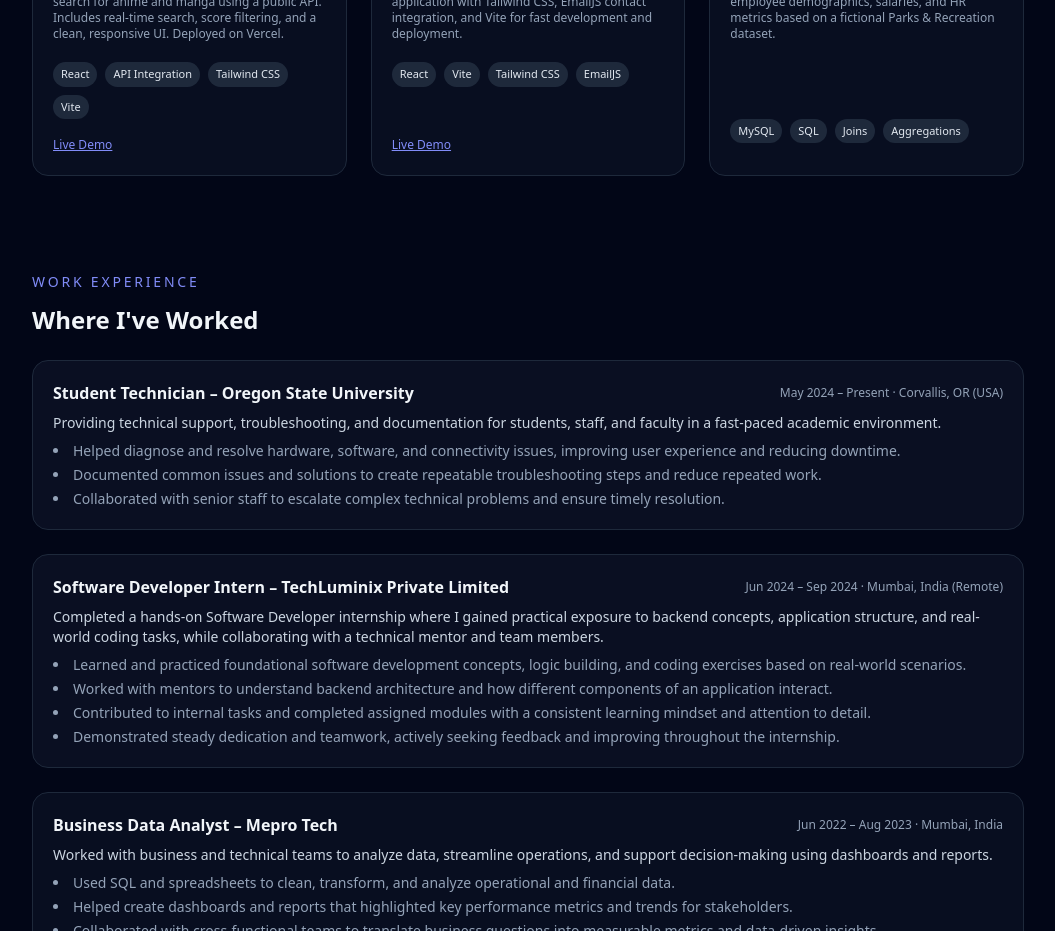
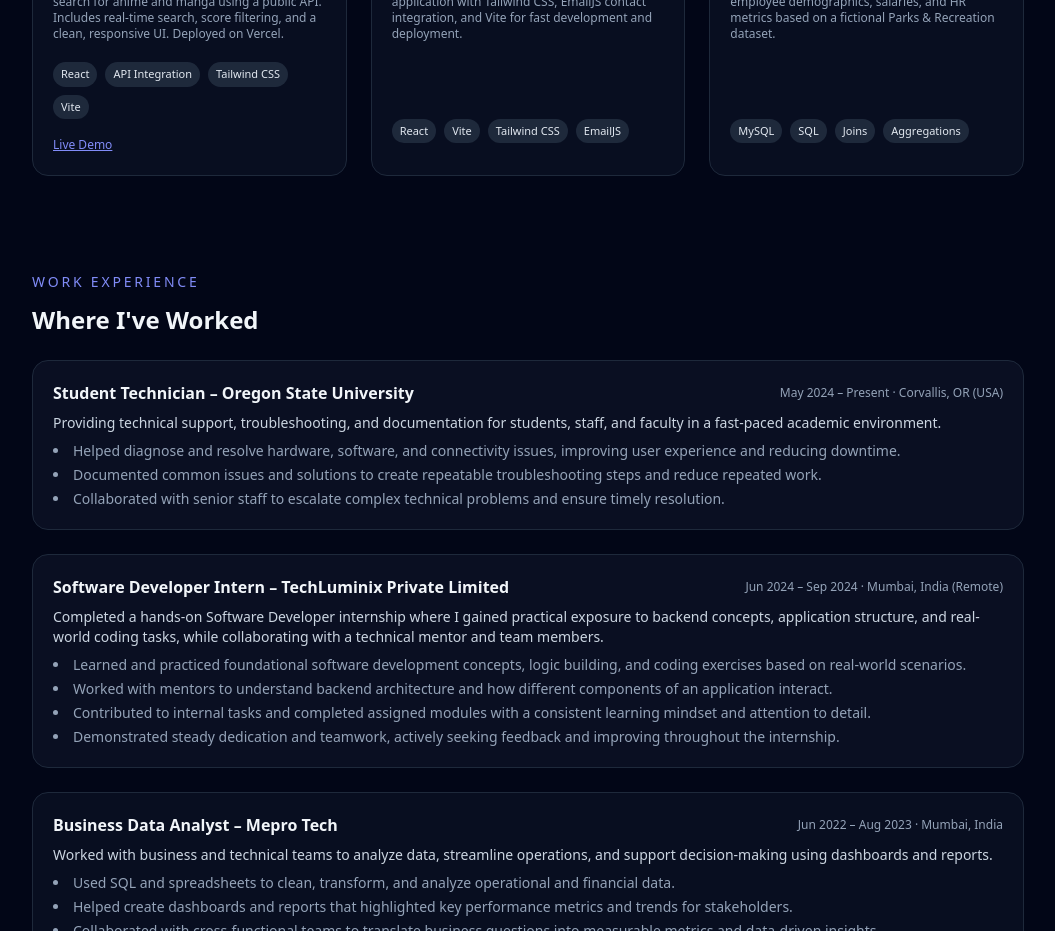
Before and after one commit to GPSingh476/Gaurav-Portfolio, a React (Vite) app: page / in a window 1280 px wide. Shown: the part 1520-2451 px from the top of the page, without its empty margins (112-1167 px from the left). Built offline with nearby package versions, Linux system fonts and the light colour scheme.

Commit message:
project section update1

```diff
--- a/src/components/sections/Projects.jsx
+++ b/src/components/sections/Projects.jsx
@@ -12,7 +12,7 @@ function Projects() {
       description:
         "This portfolio itself, built as a single-page React application with Tailwind CSS, EmailJS contact integration, and Vite for fast development and deployment.",
       tech: ["React", "Vite", "Tailwind CSS", "EmailJS"],
-      liveUrl: "https://gaurav-portfolio-tawny.vercel.app/",
+      // liveUrl: "https://gaurav-portfolio-tawny.vercel.app/",
     },
     {
       title: "Parks & Recreation SQL Analytics",
```
